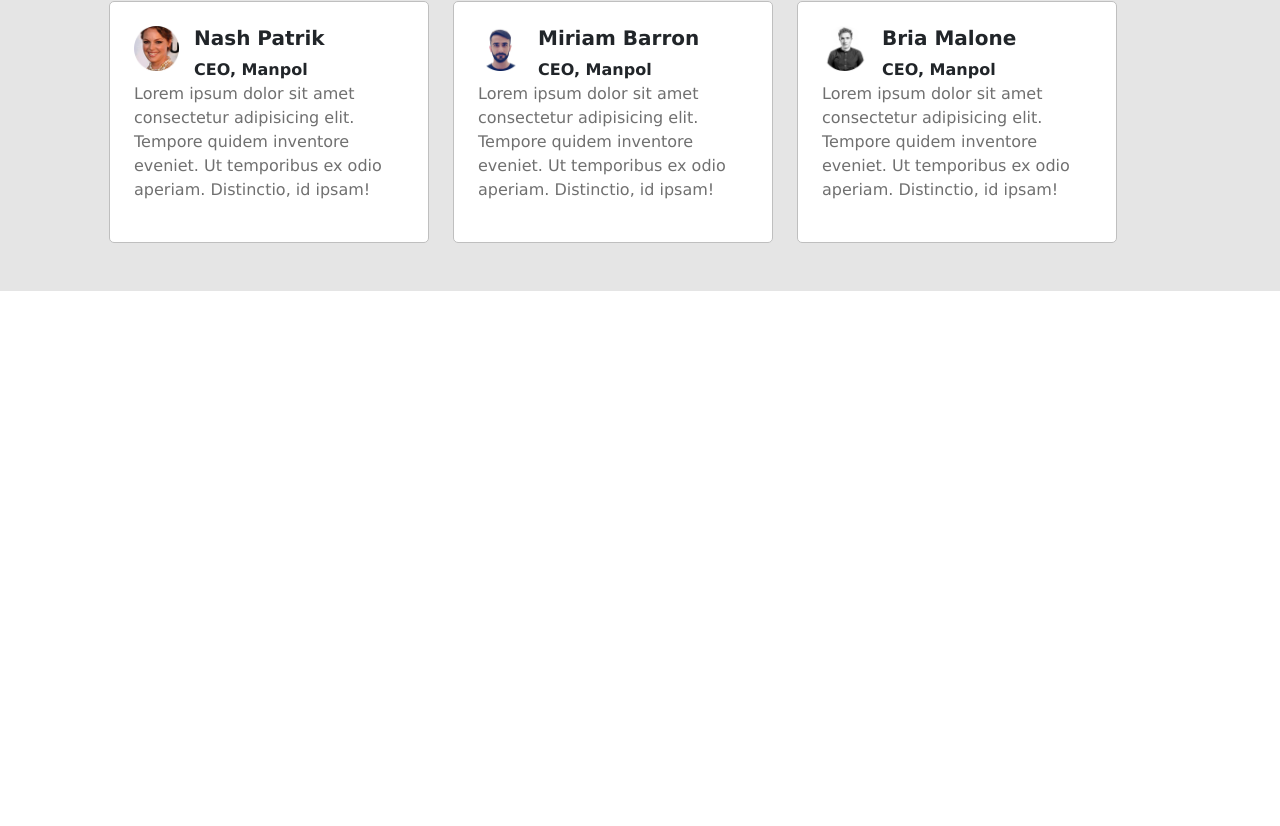
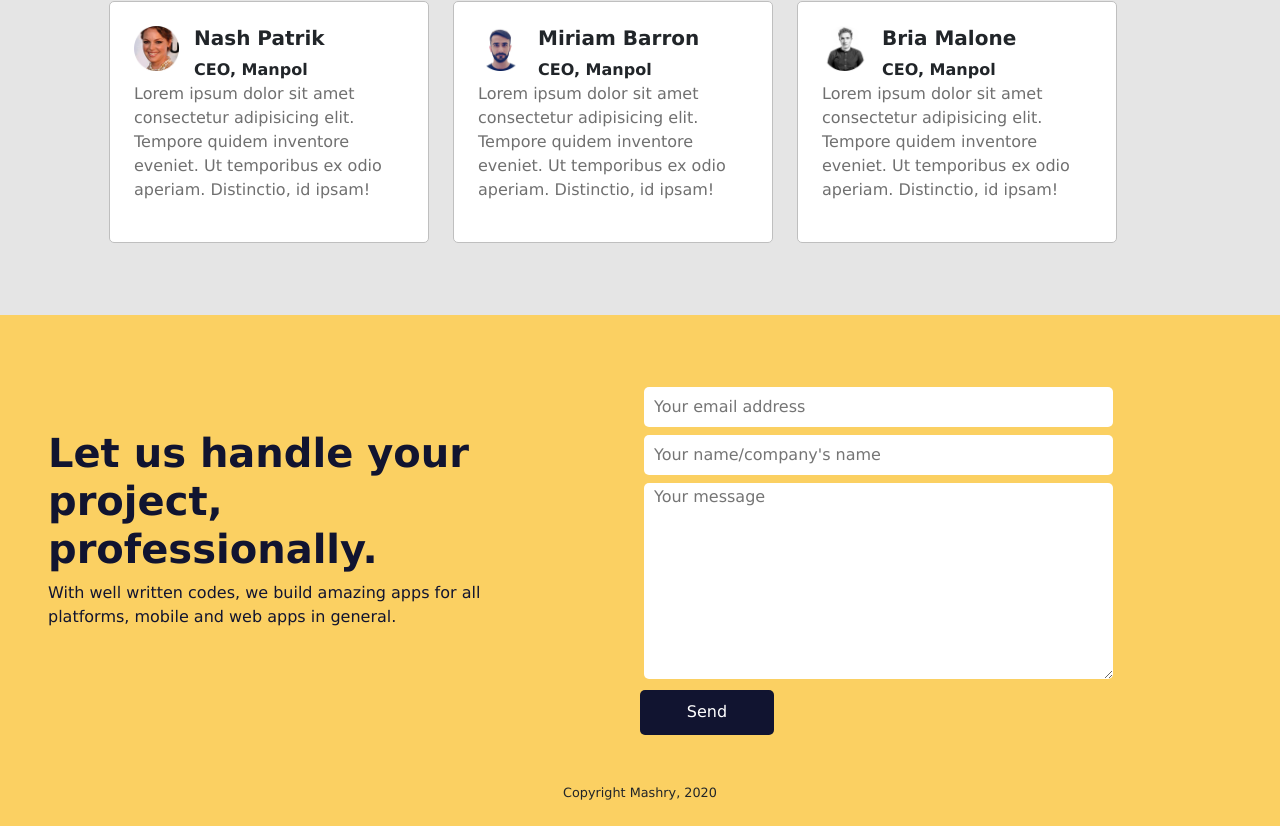
Before and after one commit to SysCall97/creative-agency-client, a React (Create React App) app: page / in a window 1280 px wide. Shown: the part 1906-2732 px from the top of the page. Before the commit the page ends 2221 px from the top, so only its background shows below. Built offline with nearby package versions, Linux system fonts and the light colour scheme.

Commit message:
footer added

```diff
--- a/src/components/Home/ClientFeedback/ClientFeedback.js
+++ b/src/components/Home/ClientFeedback/ClientFeedback.js
@@ -28,14 +28,14 @@ const clients = [
 const ClientFeedback = () => {
     let key = 0;
     return (
-        <div className="mt-4 mb-4 pt-4 pb-4 mw-75">
+        <section className="mt-4 mb-4 pt-4 pb-4 mw-75">
             <h2 className="text-center font-weight-bolder pt-4 pb-4">Clients <span style={{color: "#7AB259"}}>Feedback</span></h2>
             <div className="row d-flex justify-content-center mw-100 pt-4 pb-4">
                 {
                     clients.map(client => <ShowClientFeedback client={client} key={++key} />)
                 }
             </div>
-        </div>
+        </section>
     );
 };
 
--- /dev/null
+++ b/src/components/Home/Footer/Footer.js
@@ -0,0 +1,35 @@
+import React from 'react';
+
+const Footer = () => {
+    return (
+        <section className="mw-100 mt-4 mb-0 pt-4 pb-2" style={{backgroundColor:"#FBD062"}}>
+        <div className="row mw-100">
+            <div className="col-md-5 ml-5 mb-5 d-flex flex-column align-items-start justify-content-center">
+                <h1 className="text-brand text-highlight">
+                    Let us handle your project, professionally.
+                </h1>
+
+                <p className="text-brand">
+                    With well written codes, we build amazing apps for all platforms, mobile and web apps in general.
+                </p>
+
+            </div>
+
+            <div className="col-md-6 ml-auto mt-5 mb-5 pr-0">
+                <form>
+                    <input className="w-75 mb-1 ml-1" style={{height:"40px", border:"none", borderRadius:"5px", paddingLeft: "10px"}} type="email" id="email" placeholder="Your email address" /> <br/>
+                    <input className="w-75 m-1" style={{height:"40px", border:"none", borderRadius:"5px", paddingLeft: "10px"}} type="text" id="name" placeholder="Your name/company's name" /> <br/>
+                    <textarea className="w-75 m-1" style={{border:"none", borderRadius:"5px", paddingLeft: "10px"}} id="message" rows="8" cols="50" placeholder="Your message" ></textarea> <br/>
+                    {/* <input className="w-75 m-1" style={{height:"190px", paddingTop:"0"}} type="text" id="message" placeholder="Your message" /> <br/> */}
+                    <input type="submit" className="btn-brand" value="Send" />
+                </form>
+            </div>
+
+
+        </div>
+        <p className="d-flex align-items-start justify-content-center"><small>Copyright Mashry, {(new Date()).getFullYear()}</small></p>
+        </section>
+    );
+};
+
+export default Footer;
--- a/src/components/Home/Header/Header.js
+++ b/src/components/Home/Header/Header.js
@@ -4,7 +4,7 @@ import Navbar from '../Navbar/Navbar';
 
 const Header = () => {
     return (
-        <section className="mr-0" style={{backgroundColor:"#FBD062", borderBottomRightRadius:"30%"}}>
+        <section style={{backgroundColor:"#FBD062", borderBottomRightRadius:"30%"}}>
             <Navbar />
             <HeaderMain />
         </section>
--- a/src/components/Home/Home/Home.js
+++ b/src/components/Home/Home/Home.js
@@ -1,6 +1,7 @@
 import React from 'react';
 import ClientFeedback from '../ClientFeedback/ClientFeedback';
 import Customer from '../Customer/Customer';
+import Footer from '../Footer/Footer';
 import Header from '../Header/Header';
 import Services from '../Services/Services';
 import WorkDemo from '../WorkDemo/WorkDemo';
@@ -15,6 +16,7 @@ const Home = () => {
             <Services />
             <WorkDemo />
             <ClientFeedback />
+            <Footer />
         </div>
     );
 };
```
